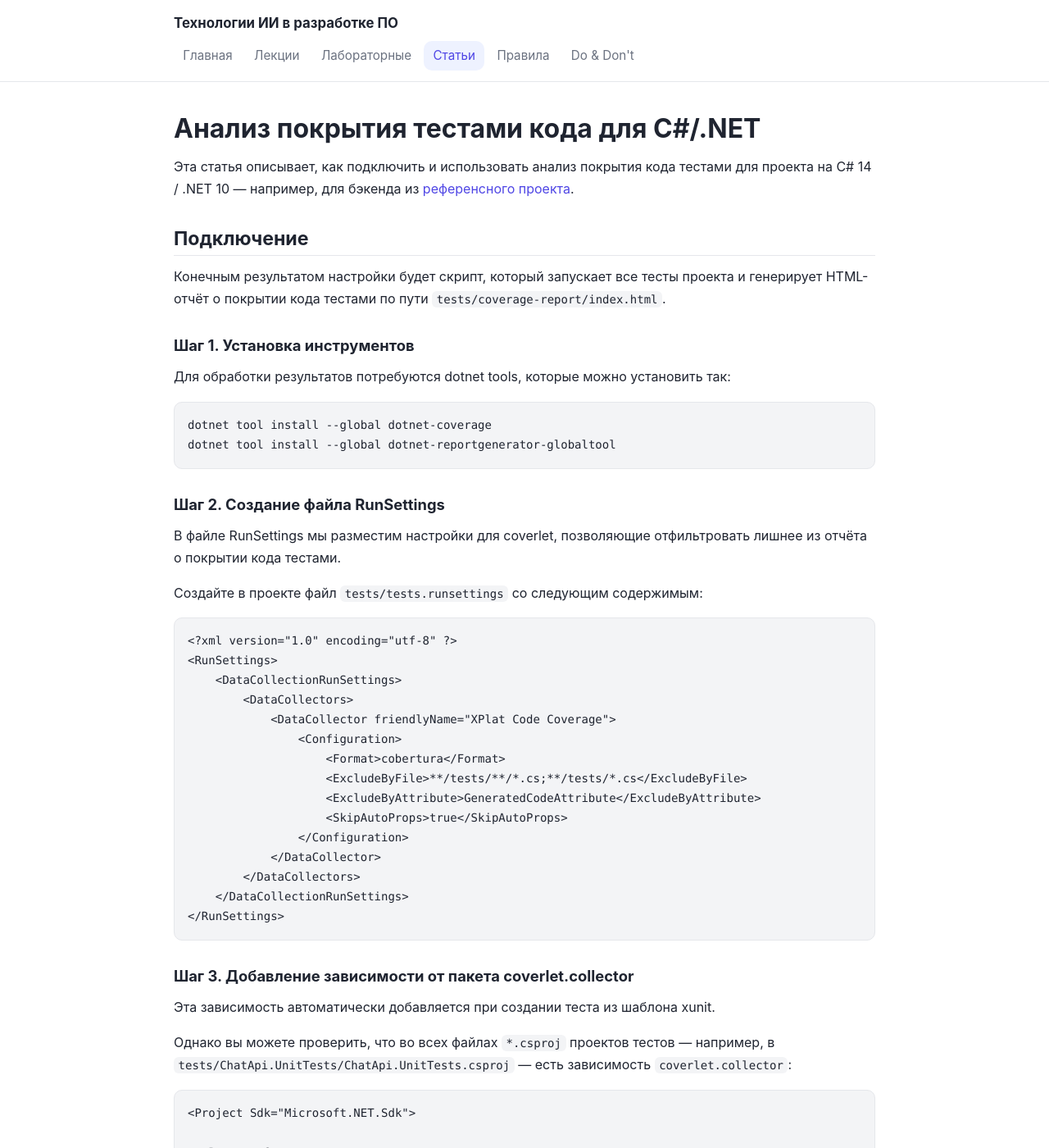
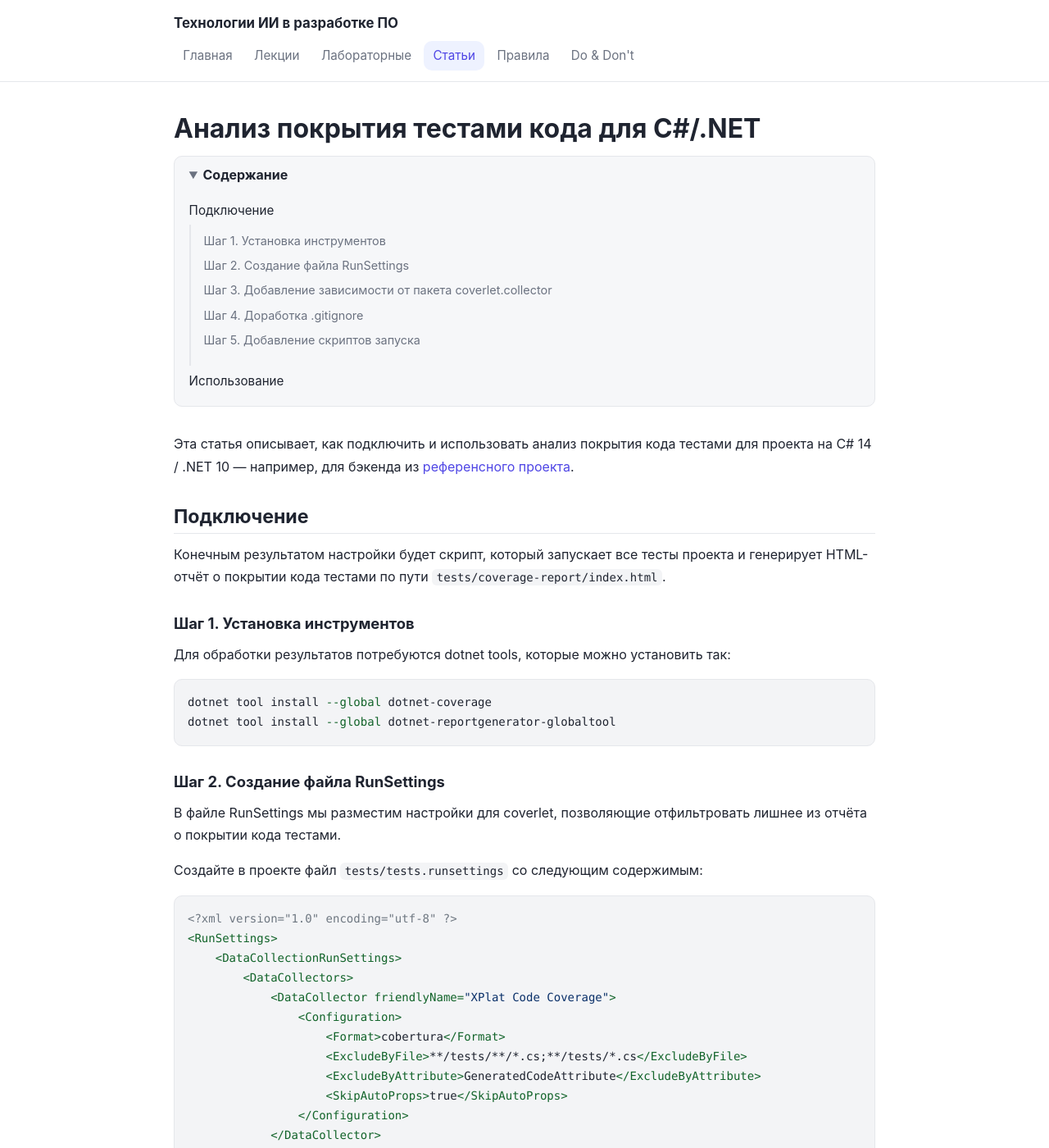
Before and after one commit to is-aidd-26/is-aidd-26.github.io, a Jekyll site: the page built from _guides/dotnet-code-coverage.md, in a window 1280 px wide and 1400 px high. Shown: the whole window at 82% size. Built offline with Jekyll 4.4.1, drawn with Linux system fonts in a browser that asks for light colours.

Commit message:
Добавил подсветку кода и TOC (table of contents), при этом TOC добавлен только для лабораторных и статей

````diff
--- a/_config.yml
+++ b/_config.yml
@@ -28,11 +28,13 @@ defaults:
       type: labs
     values:
       layout: default
+      toc: true
   - scope:
       path: ""
       type: guides
     values:
       layout: default
+      toc: true
   - scope:
       path: ""
     values:
--- a/_guides/dotnet-code-coverage.md
+++ b/_guides/dotnet-code-coverage.md
@@ -73,7 +73,7 @@ dotnet tool install --global dotnet-reportgenerator-globaltool
 
 Добавьте в файл `.gitignore` в корне проекта игнорирование результатов сбора покрытия кода тестами:
 
-```
+```gitignore
 # Данные о покрытии кода тестами
 tests/coverage/
 tests/coverage-report/
--- /dev/null
+++ b/_includes/toc.html
@@ -0,0 +1,53 @@
+{% comment %}
+  Содержание страницы по заголовкам h2/h3 (ссылки на анкеры kramdown auto_ids).
+  Использование: {% include toc.html html=content %}
+  Блок выводится, только если заголовков не меньше двух.
+{% endcomment %}
+{%- assign nodes = include.html | split: '<h' -%}
+{%- assign opened_li = false -%}
+{%- assign opened_sub = false -%}
+{%- assign count = 0 -%}
+{%- capture list -%}
+  {%- for node in nodes -%}
+    {%- comment -%}Первый элемент сплита и теги вроде <hr /> отсеиваем по уровню{%- endcomment -%}
+    {%- assign level = node | slice: 0 | plus: 0 -%}
+    {%- if level < 2 or level > 3 -%}{%- continue -%}{%- endif -%}
+    {%- assign rest = node | split: '</h' | first -%}
+    {%- assign head = rest | split: '>' | first -%}
+    {%- unless head contains 'id="' -%}{%- continue -%}{%- endunless -%}
+    {%- assign id = head | split: 'id="' | last | split: '"' | first -%}
+    {%- capture prefix %}{{ head }}>{% endcapture -%}
+    {%- assign title = rest | remove_first: prefix | strip_html | strip -%}
+    {%- if id == '' or title == '' -%}{%- continue -%}{%- endif -%}
+    {%- if level == 2 -%}
+      {%- if opened_sub -%}</ul>{%- assign opened_sub = false -%}{%- endif -%}
+      {%- if opened_li -%}</li>{%- endif -%}
+      <li><a href="#{{ id }}">{{ title }}</a>
+      {%- assign opened_li = true -%}
+    {%- else -%}
+      {%- unless opened_sub -%}<ul class="toc-sublist">{%- assign opened_sub = true -%}{%- endunless -%}
+      <li><a href="#{{ id }}">{{ title }}</a></li>
+    {%- endif -%}
+    {%- assign count = count | plus: 1 -%}
+  {%- endfor -%}
+  {%- if opened_sub -%}</ul>{%- endif -%}
+  {%- if opened_li -%}</li>{%- endif -%}
+{%- endcapture -%}
+{%- assign list = list | strip -%}
+{%- if count >= 2 -%}
+<nav class="toc" aria-label="Содержание">
+  <details open>
+    <summary>Содержание</summary>
+    <ul class="toc-list">
+      {{ list }}
+    </ul>
+  </details>
+  <script>
+    (function () {
+      if (window.matchMedia('(max-width: 640px)').matches) {
+        document.querySelectorAll('nav.toc details').forEach(function (d) { d.open = false; });
+      }
+    })();
+  </script>
+</nav>
+{%- endif -%}
--- a/_layouts/default.html
+++ b/_layouts/default.html
@@ -6,11 +6,24 @@
   <title>{% if page.title %}{{ page.title }} — {% endif %}{{ site.title }}</title>
   <meta name="description" content="{{ page.description | default: site.description }}">
   <link rel="stylesheet" href="{{ '/assets/css/style.css' | relative_url }}">
+  <link rel="stylesheet" href="{{ '/assets/css/syntax.css' | relative_url }}">
 </head>
 <body>
   {% include header.html %}
   <main class="container">
-    {{ content }}
+    {% if page.toc %}
+      {% assign body_parts = content | split: '</h1>' %}
+      {% if body_parts.size == 2 %}
+        {{ body_parts.first }}</h1>
+        {% include toc.html html=content %}
+        {{ body_parts.last }}
+      {% else %}
+        {% include toc.html html=content %}
+        {{ content }}
+      {% endif %}
+    {% else %}
+      {{ content }}
+    {% endif %}
   </main>
   {% include footer.html %}
   {% include mathjax.html %}
--- a/assets/css/style.scss
+++ b/assets/css/style.scss
@@ -324,6 +324,60 @@ mjx-container {
   max-width: 100%;
 }
 
+/* Содержание (TOC) */
+
+.toc {
+  margin: 0 0 2rem;
+}
+
+.toc details {
+  border: 1px solid var(--border);
+  border-radius: var(--radius);
+  background: var(--bg-soft);
+}
+
+.toc summary {
+  cursor: pointer;
+  padding: 0.6rem 1.1rem;
+  font-weight: 700;
+  user-select: none;
+}
+
+.toc summary::marker {
+  color: var(--muted);
+}
+
+.toc ul {
+  list-style: none;
+  margin: 0;
+  padding: 0.35rem 1.1rem 0.9rem;
+}
+
+.toc li {
+  margin-bottom: 0.2rem;
+}
+
+.toc .toc-sublist {
+  padding-left: 1rem;
+  margin: 0.25rem 0 0.3rem;
+  border-left: 2px solid var(--border);
+}
+
+.toc a {
+  color: var(--fg);
+  font-size: 0.95rem;
+}
+
+.toc a:hover {
+  color: var(--accent);
+  text-decoration: underline;
+}
+
+.toc .toc-sublist a {
+  color: var(--muted);
+  font-size: 0.9rem;
+}
+
 /* Адаптивность */
 
 @media (max-width: 640px) {
--- /dev/null
+++ b/assets/css/syntax.scss
@@ -0,0 +1,81 @@
+---
+---
+
+/* Подсветка кода: тема github для Rouge (сгенерирована `bundle exec rougify style github`).
+   Фон и рамки блоков кода задаёт style.scss (pre / .highlight). */
+
+.highlight .w {
+  color: #24292f;
+}
+
+.highlight .k, .highlight .kd, .highlight .kn, .highlight .kp, .highlight .kr, .highlight .kt, .highlight .kv {
+  color: #cf222e;
+}
+
+.highlight .gd {
+  color: #82071e;
+  background-color: #ffebe9;
+}
+
+.highlight .nb, .highlight .nc, .highlight .no, .highlight .nn {
+  color: #953800;
+}
+
+.highlight .sr, .highlight .na, .highlight .nt, .highlight .gi {
+  color: #116329;
+}
+
+.highlight .gi {
+  background-color: #dafbe1;
+}
+
+.highlight .ges {
+  font-weight: bold;
+  font-style: italic;
+}
+
+.highlight .kc, .highlight .l, .highlight .ld, .highlight .m, .highlight .mb,
+.highlight .mf, .highlight .mh, .highlight .mi, .highlight .il, .highlight .mo,
+.highlight .mx, .highlight .sb, .highlight .bp, .highlight .ne, .highlight .nl,
+.highlight .py, .highlight .nv, .highlight .vc, .highlight .vg, .highlight .vi,
+.highlight .vm, .highlight .o, .highlight .ow {
+  color: #0550ae;
+}
+
+.highlight .gh, .highlight .gu {
+  color: #0550ae;
+  font-weight: bold;
+}
+
+.highlight .s, .highlight .sa, .highlight .sc, .highlight .dl, .highlight .sd,
+.highlight .s2, .highlight .se, .highlight .sh, .highlight .sx, .highlight .s1,
+.highlight .ss {
+  color: #0a3069;
+}
+
+.highlight .nd, .highlight .nf, .highlight .fm {
+  color: #8250df;
+}
+
+.highlight .err {
+  color: #f6f8fa;
+  background-color: #82071e;
+}
+
+.highlight .c, .highlight .ch, .highlight .cd, .highlight .cm, .highlight .cp,
+.highlight .cpf, .highlight .c1, .highlight .cs, .highlight .gl, .highlight .gt {
+  color: #6e7781;
+}
+
+.highlight .ni, .highlight .si, .highlight .ge {
+  color: #24292f;
+}
+
+.highlight .ge {
+  font-style: italic;
+}
+
+.highlight .gs {
+  color: #24292f;
+  font-weight: bold;
+}
````
Also changed, not shown: _guides/opencode.md (+2 -2 lines).
